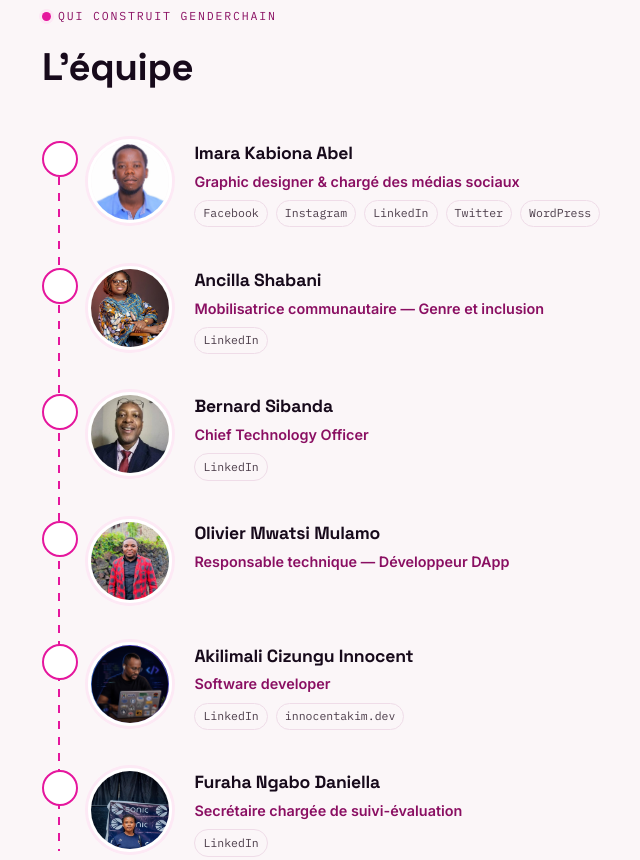
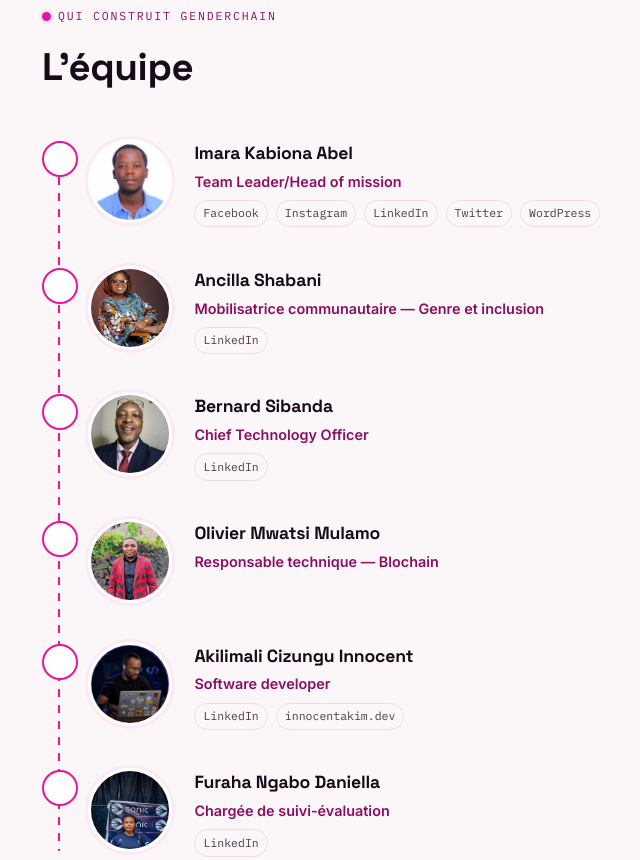
Before and after one commit to Imara-kabiona-abel/GenderChain, a plain HTML site: page index.html in a window 1280 px wide. Shown: the part 3102-3962 px from the top of the page, without its empty margins (56-696 px from the left). Drawn offline with Linux system fonts and the light colour scheme.

Commit message:
Update index.html

```diff
--- a/index.html
+++ b/index.html
@@ -168,7 +168,7 @@
         <img class="team-photo" src="assets/team-abel.jpg" alt="Imara Kabiona Abel">
         <div class="team-info">
           <h3>Imara Kabiona Abel</h3>
-          <span class="role">Graphic designer & chargé des médias sociaux</span>
+          <span class="role">Team Leader/Head of mission </span>
           <div class="team-links">
             <a href="https://www.facebook.com/abel.kab.5" target="_blank" rel="noopener">Facebook</a>
             <a href="https://instagram.com/imara_kabiona_abel?igshid=ZDdkNTZiNTM=" target="_blank" rel="noopener">Instagram</a>
@@ -205,7 +205,7 @@
         <img class="team-photo" src="assets/team-olivier.jpg" alt="Olivier Mwatsi Mulamo">
         <div class="team-info">
           <h3>Olivier Mwatsi Mulamo</h3>
-          <span class="role">Responsable technique — Développeur DApp</span>
+          <span class="role">Responsable technique — Blochain</span>
         </div>
       </article>
 
@@ -225,7 +225,7 @@
         <img class="team-photo" src="assets/team-furaha.jpg" alt="Furaha Ngabo Daniella">
         <div class="team-info">
           <h3>Furaha Ngabo Daniella</h3>
-          <span class="role">Secrétaire chargée de suivi-évaluation</span>
+          <span class="role">Chargée de suivi-évaluation</span>
           <div class="team-links">
             <a href="https://www.linkedin.com/in/daniella-furaha-a03ba2337/" target="_blank" rel="noopener">LinkedIn</a>
           </div>
```
